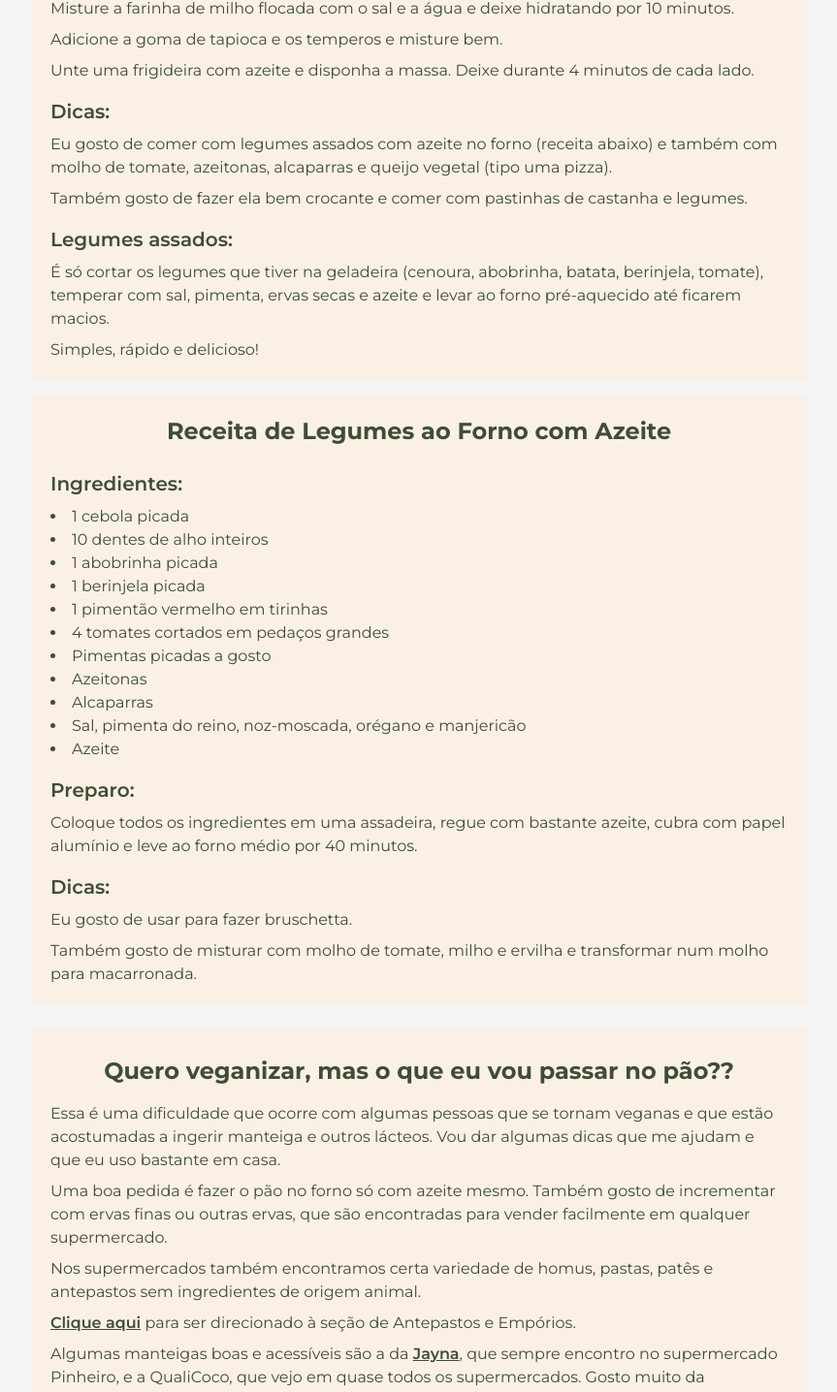
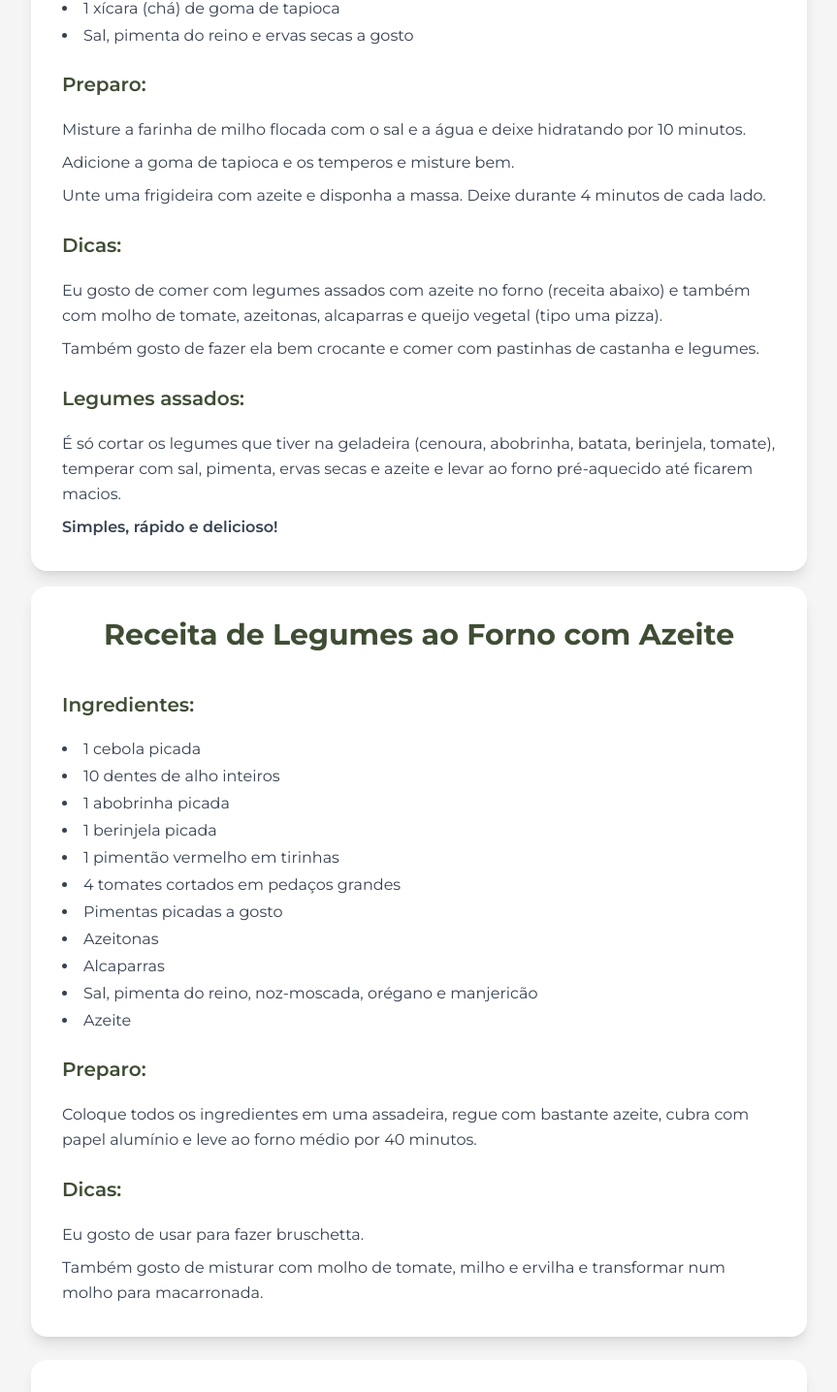
Before and after one commit to flaviare1s/bizu-vegano, a React (Vite) app: page /dicas in a window 1280 px wide. Shown: the part 1298-2734 px from the top of the page at 97% size, without its empty margins (208-1071 px from the left). Built offline with nearby package versions, Linux system fonts and the light colour scheme; no server answers; the database is empty; a web font is replaced by a local one.

Commit message:
Ajusta seções de receitas

```diff
--- a/src/components/DicaManteiga.jsx
+++ b/src/components/DicaManteiga.jsx
@@ -2,22 +2,22 @@ import { Link } from "react-router-dom"
 
 export const DicaManteiga = () => {
   return (
-    <section className="flex flex-col m-auto bg-branco-quente text-verde-escuro w-full sm:max-w-[450px] md:max-w[600px] lg:max-w-[800px] rounded p-5">
-      <h2 className="text-2xl font-bold p-2 sm:text-center">Quero veganizar, mas o que eu vou passar no pão??</h2>
-      <p className="my-2">
+    <section className="flex flex-col m-auto bg-white text-gray-800 w-full sm:max-w-[450px] md:max-w-[600px] lg:max-w-[800px] rounded-2xl p-8 shadow-lg">
+      <h2 className="text-2xl md:text-3xl font-bold p-2 sm:text-center text-verde-escuro">Quero veganizar, mas o que eu vou passar no pão??</h2>
+      <p className="my-4 text-gray-700 leading-relaxed">
         Essa é uma dificuldade que ocorre com algumas pessoas que se tornam veganas e que estão acostumadas a ingerir manteiga e outros lácteos. Vou dar algumas dicas que me ajudam e que eu uso bastante em casa.
       </p>
-      <p className="mb-2">
+      <p className="mb-4 text-gray-700 leading-relaxed">
         Uma boa pedida é fazer o pão no forno só com azeite mesmo. Também gosto de incrementar com ervas finas ou outras ervas, que são encontradas para vender facilmente em qualquer supermercado.
       </p>
-      <p className="mb-2">
+      <p className="mb-4 text-gray-700 leading-relaxed">
         Nos supermercados também encontramos certa variedade de homus, pastas, patês e antepastos sem ingredientes de origem animal.
       </p>
-      <p className="mb-2">
-      <Link to="/emporios" className="underline font-semibold">Clique aqui</Link> para ser direcionado à seção de Antepastos e Empórios.
+      <p className="mb-4 text-gray-700 leading-relaxed">
+        <Link to="/emporios" className="text-verde-oliva hover:text-verde-escuro underline font-semibold">Clique aqui</Link> para ser direcionado à seção de Antepastos e Empórios.
       </p>
-      <p className="mb-2">
-        Algumas manteigas boas e acessíveis são a da <a className="underline font-semibold" href="https://instagram.com/jayna_depalma?igshid=MzRlODBiNWFlZA==" target="_blank">Jayna</a>, que sempre encontro no supermercado Pinheiro, e a QualiCoco, que vejo em quase todos os supermercados. Gosto muito da consistência da Jayna.
+      <p className="mb-4 text-gray-700 leading-relaxed">
+        Algumas manteigas boas e acessíveis são a da <a className="text-verde-oliva hover:text-verde-escuro underline font-semibold" href="https://instagram.com/jayna_depalma?igshid=MzRlODBiNWFlZA==" target="_blank" rel="noopener noreferrer">Jayna</a>, que sempre encontro no supermercado Pinheiro, e a QualiCoco, que vejo em quase todos os supermercados. Gosto muito da consistência da Jayna.
       </p>
     </section>
   )
--- a/src/components/DicasPorCategoria.jsx
+++ b/src/components/DicasPorCategoria.jsx
@@ -49,7 +49,7 @@ export const DicasPorCategoria = () => {
         {loading ? (
           <Loader />
         ) : (
-          <article className='grid grid-cols-1 sm:grid-cols-2 lg:grid-cols-3 xl:grid-cols-4 gap-6 w-full max-w-[1400px]'>
+          <article className='grid grid-cols-1 sm:grid-cols-2 lg:grid-cols-3 xl:grid-cols-4 gap-6 w-full max-w-[1400px] justify-items-center'>
             {categorias.map(categoria => (
               <div key={categoria.id} className='bg-white rounded-2xl shadow-md hover:shadow-xl transition-all duration-300 overflow-hidden flex flex-col h-full'>
                 <div className='p-6 flex-grow'>
--- a/src/components/ReceitaLegumesAoForno.jsx
+++ b/src/components/ReceitaLegumesAoForno.jsx
@@ -1,10 +1,10 @@
 export const ReceitaLegumesAoForno = () => {
   return (
-    <section className="flex flex-col m-auto bg-branco-quente text-verde-escuro w-full sm:max-w-[450px] md:max-w[600px] lg:max-w-[800px] rounded p-5">
-      <h2 className="text-2xl font-bold mb-2 sm:text-center">Receita de Legumes ao Forno com Azeite</h2>
+    <section className="flex flex-col m-auto bg-white text-gray-800 w-full sm:max-w-[450px] md:max-w-[600px] lg:max-w-[800px] rounded-2xl p-8 shadow-lg">
+      <h2 className="text-2xl md:text-3xl font-bold mb-4 sm:text-center text-verde-escuro">Receita de Legumes ao Forno com Azeite</h2>
 
-      <h4 className="text-xl font-semibold mt-4">Ingredientes:</h4>
-      <ul className="list-disc list-inside mt-2">
+      <h4 className="text-xl font-semibold mt-6 mb-3 text-verde-escuro">Ingredientes:</h4>
+      <ul className="list-disc list-inside mt-2 space-y-1 text-gray-700">
         <li>1 cebola picada</li>
         <li>10 dentes de alho inteiros</li>
         <li>1 abobrinha picada</li>
@@ -18,14 +18,14 @@ export const ReceitaLegumesAoForno = () => {
         <li>Azeite</li>
       </ul>
 
-      <h4 className="text-xl font-semibold mt-4">Preparo:</h4>
-      <p className="mt-2">
+      <h4 className="text-xl font-semibold mt-6 mb-3 text-verde-escuro">Preparo:</h4>
+      <p className="mt-2 text-gray-700 leading-relaxed">
         Coloque todos os ingredientes em uma assadeira, regue com bastante azeite, cubra com papel alumínio e leve ao forno médio por 40 minutos.
       </p>
 
-      <h4 className="text-xl font-semibold mt-4">Dicas:</h4>
-      <p className="mt-2">Eu gosto de usar para fazer bruschetta.</p>
-      <p className="mt-2">Também gosto de misturar com molho de tomate, milho e ervilha e transformar num molho para macarronada.</p>
+      <h4 className="text-xl font-semibold mt-6 mb-3 text-verde-escuro">Dicas:</h4>
+      <p className="mt-2 text-gray-700 leading-relaxed">Eu gosto de usar para fazer bruschetta.</p>
+      <p className="mt-2 text-gray-700 leading-relaxed">Também gosto de misturar com molho de tomate, milho e ervilha e transformar num molho para macarronada.</p>
     </section>
   )
 }
--- a/src/components/ReceitaTapioca.jsx
+++ b/src/components/ReceitaTapioca.jsx
@@ -1,31 +1,31 @@
 export const ReceitaTapioca = () => {
   return (
-    <section className="flex flex-col m-auto bg-branco-quente text-verde-escuro w-full sm:max-w-[450px] md:max-w[600px] lg:max-w-[800px] rounded p-5">
-      <h2 className="text-2xl font-bold p-2 sm:text-center">Receitinha rápida e prática para substituir o pão</h2>
-      <h3>Tapioca de Cuscuz</h3>
-      <h4 className="text-xl font-semibold mt-4">Ingredientes:</h4>
-      <ul className="list-disc list-inside mt-2">
+    <section className="flex flex-col m-auto bg-white text-gray-800 w-full sm:max-w-[450px] md:max-w-[600px] lg:max-w-[800px] rounded-2xl p-8 shadow-lg">
+      <h2 className="text-2xl md:text-3xl font-bold p-2 sm:text-center text-verde-escuro">Receitinha rápida e prática para substituir o pão</h2>
+      <h3 className="text-xl font-semibold mt-4 text-verde-oliva">Tapioca de Cuscuz</h3>
+      <h4 className="text-xl font-semibold mt-6 mb-3 text-verde-escuro">Ingredientes:</h4>
+      <ul className="list-disc list-inside mt-2 space-y-1 text-gray-700">
         <li>1 xícara (chá) de farinha de milho flocada</li>
         <li>1/2 xícara (chá) de água</li>
         <li>1 xícara (chá) de goma de tapioca</li>
         <li>Sal, pimenta do reino e ervas secas a gosto</li>
       </ul>
-      <h4 className="text-xl font-semibold mt-4">Preparo:</h4>
-      <p className="mt-2">Misture a farinha de milho flocada com o sal e a água e deixe hidratando por 10 minutos.</p>
-      <p className="mt-2">Adicione a goma de tapioca e os temperos e misture bem.</p>
-      <p className="mt-2">Unte uma frigideira com azeite e disponha a massa. Deixe durante 4 minutos de cada lado.</p>
-      <h4 className="text-xl font-semibold mt-4">Dicas:</h4>
-      <p className="mt-2">
+      <h4 className="text-xl font-semibold mt-6 mb-3 text-verde-escuro">Preparo:</h4>
+      <p className="mt-2 text-gray-700 leading-relaxed">Misture a farinha de milho flocada com o sal e a água e deixe hidratando por 10 minutos.</p>
+      <p className="mt-2 text-gray-700 leading-relaxed">Adicione a goma de tapioca e os temperos e misture bem.</p>
+      <p className="mt-2 text-gray-700 leading-relaxed">Unte uma frigideira com azeite e disponha a massa. Deixe durante 4 minutos de cada lado.</p>
+      <h4 className="text-xl font-semibold mt-6 mb-3 text-verde-escuro">Dicas:</h4>
+      <p className="mt-2 text-gray-700 leading-relaxed">
         Eu gosto de comer com legumes assados com azeite no forno (receita abaixo) e também com molho de tomate, azeitonas,
         alcaparras e queijo vegetal (tipo uma pizza).
       </p>
-      <p className="mt-2">Também gosto de fazer ela bem crocante e comer com pastinhas de castanha e legumes.</p>
-      <h4 className="text-xl font-semibold mt-4">Legumes assados:</h4>
-      <p className="mt-2">
+      <p className="mt-2 text-gray-700 leading-relaxed">Também gosto de fazer ela bem crocante e comer com pastinhas de castanha e legumes.</p>
+      <h4 className="text-xl font-semibold mt-6 mb-3 text-verde-escuro">Legumes assados:</h4>
+      <p className="mt-2 text-gray-700 leading-relaxed">
         É só cortar os legumes que tiver na geladeira (cenoura, abobrinha, batata, berinjela, tomate), temperar com sal,
         pimenta, ervas secas e azeite e levar ao forno pré-aquecido até ficarem macios.
       </p>
-      <p className="mt-2">Simples, rápido e delicioso!</p>
+      <p className="mt-2 text-gray-700 leading-relaxed font-semibold">Simples, rápido e delicioso!</p>
     </section>
   )
 }
```
